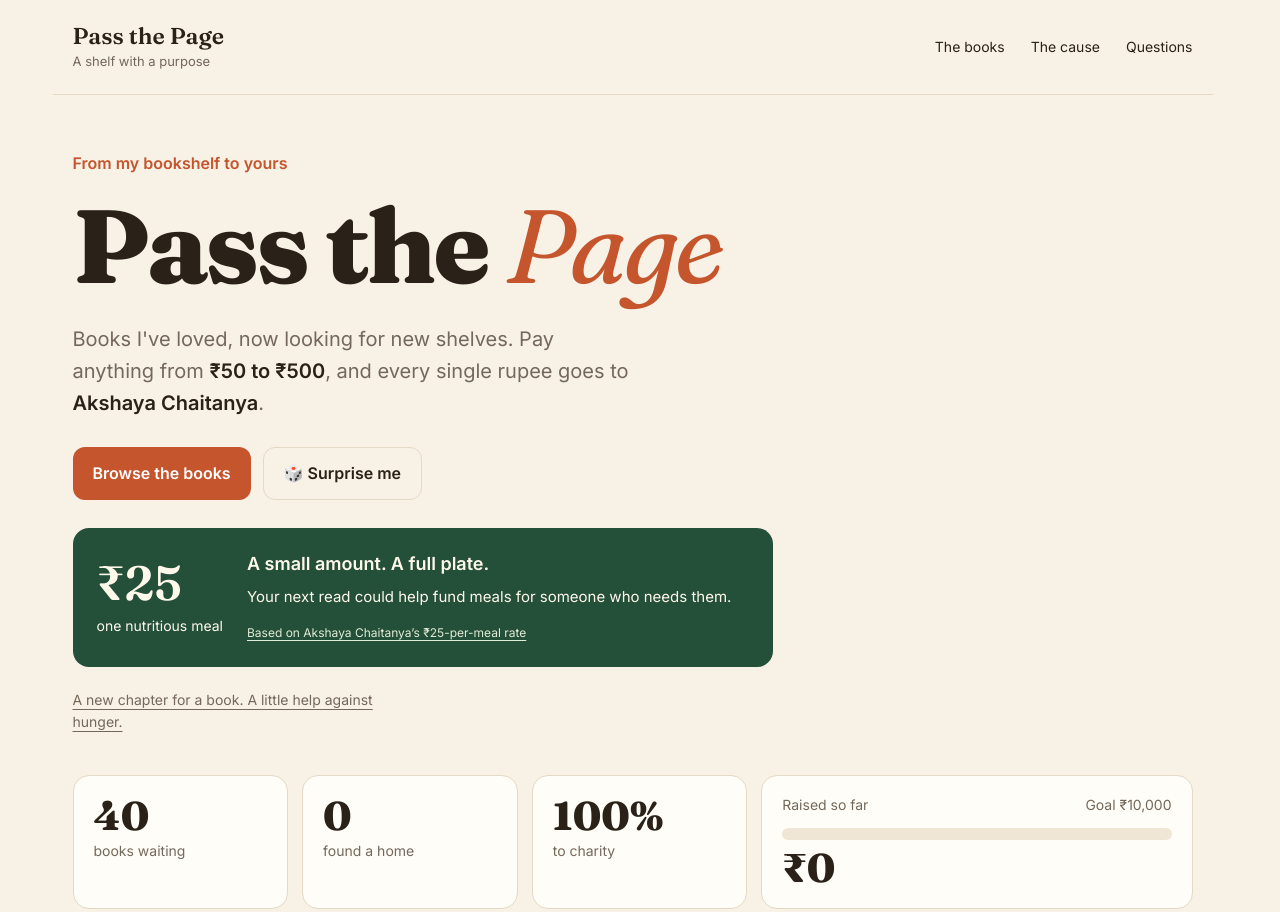
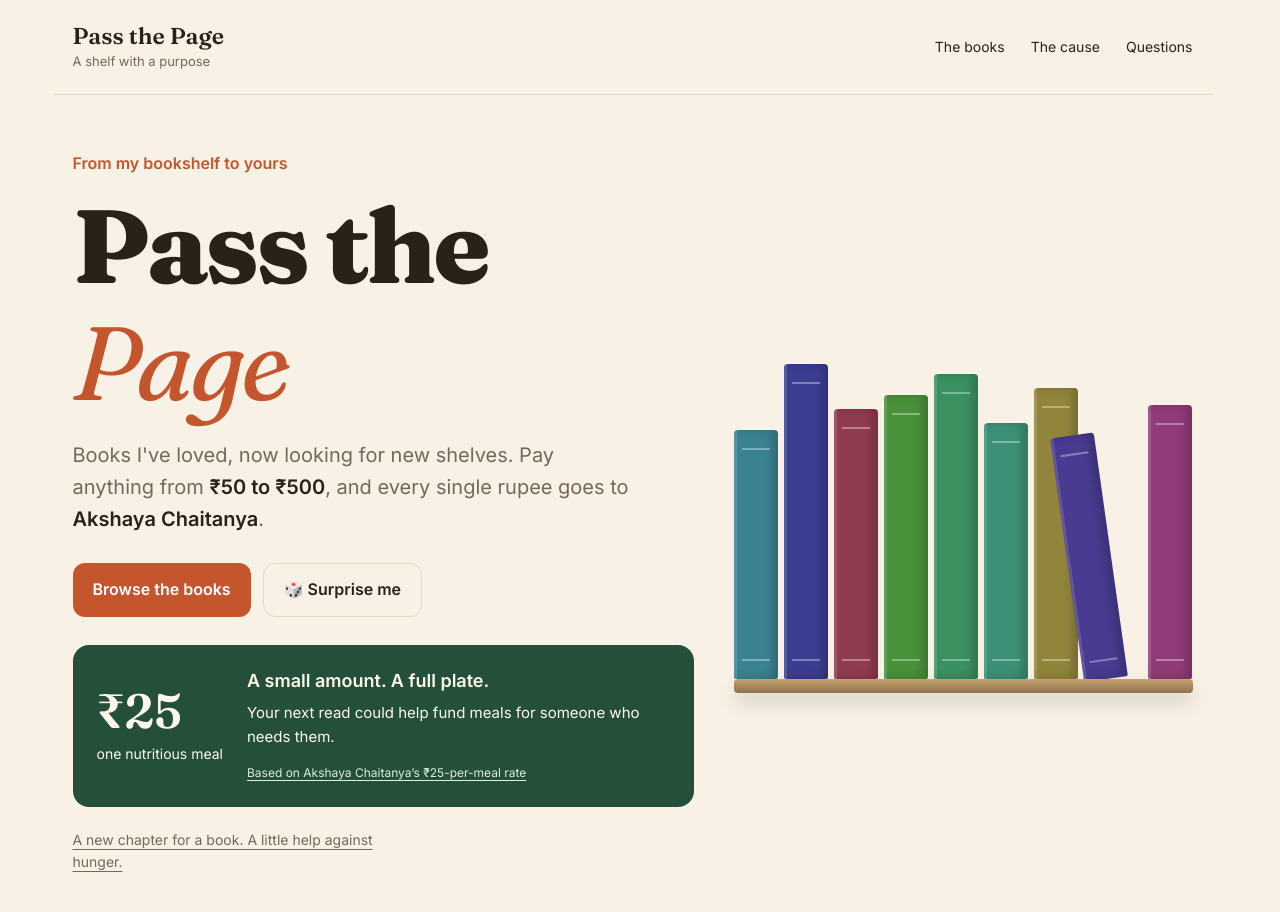
Before and after one commit to reyvansumbre200/Pass-the-page, a plain HTML site: page index.html in a window 1280 px wide. Shown: the top 912 px of the page. Drawn offline with Linux system fonts and the light colour scheme.

Commit message:
Restore decorative bookshelf in hero

```diff
--- a/index.html
+++ b/index.html
@@ -43,7 +43,7 @@
   .sec-head p { margin: 6px 0 0; color: var(--muted); }
 
   /* ---------- hero ---------- */
-  .hero { padding-block: 56px 40px; }
+  .hero { display: grid; grid-template-columns: minmax(0, 1.15fr) minmax(0, .85fr); gap: 40px; align-items: center; padding-block: 56px 40px; }
   .eyebrow { display: inline-flex; gap: 8px; align-items: center; font-size: 13px; letter-spacing: .12em; text-transform: uppercase; color: var(--accent); font-weight: 600; }
   .hero h1 { font-size: clamp(52px, 9vw, 104px); font-weight: 800; letter-spacing: -.03em; margin: 12px 0 0; }
   .hero h1 em { font-style: italic; font-weight: 400; color: var(--accent); }
@@ -56,6 +56,15 @@
   .btn.ghost { background: transparent; color: var(--ink); border: 1.5px solid var(--line); }
   .btn.wa { background: var(--wa); color: #fff; }
   .btn:disabled { background: var(--line); color: var(--muted); cursor: not-allowed; }
+
+  /* stacked spines illustration */
+  .shelf { position: relative; height: 360px; display: flex; align-items: flex-end; justify-content: center; gap: 6px; padding-bottom: 14px; }
+  .shelf::after { content: ""; position: absolute; left: 0; right: 0; bottom: 0; height: 14px; border-radius: 4px; background: linear-gradient(var(--kraft), color-mix(in srgb, var(--kraft) 70%, #000)); box-shadow: 0 10px 20px rgb(0 0 0 / .15); }
+  .spine { width: 44px; border-radius: 4px 4px 2px 2px; position: relative; box-shadow: inset -6px 0 10px rgb(0 0 0 / .18), inset 3px 0 0 rgb(255 255 255 / .15); transform-origin: bottom center; animation: rise .7s cubic-bezier(.2, .8, .2, 1.2) backwards; }
+  .spine::before, .spine::after { content: ""; position: absolute; left: 8px; right: 8px; height: 2px; background: rgb(255 255 255 / .35); }
+  .spine::before { top: 18px; } .spine::after { bottom: 18px; }
+  .spine.tilt { transform: rotate(-8deg); margin-right: 14px; }
+  @keyframes rise { from { transform: translateY(40px) scaleY(.6); opacity: 0; } }
 
   /* impact */
   .impact { display: grid; grid-template-columns: repeat(3, 1fr) 2fr; gap: 14px; }
@@ -215,6 +224,8 @@
   /* ---------- tablet & phone ---------- */
   @media (max-width: 900px) {
     .hero { grid-template-columns: 1fr; padding-top: 36px; }
+    .shelf { height: 170px; order: -1; }
+    .spine { width: 32px; }
     .impact { grid-template-columns: repeat(3, 1fr); }
     .impact .goal { grid-column: 1 / -1; }
   }
@@ -342,6 +353,7 @@
     </aside>
     <a class="cause-note" href="#cause">A new chapter for a book. A little help against hunger.</a>
   </div>
+  <div class="shelf" id="shelf" aria-hidden="true"></div>
 </header>
 
 <div class="wrap impact" aria-label="Impact so far">
@@ -672,6 +684,10 @@ fetch("books.json", { cache: "no-cache" }).then(r => r.json()).then(d => {
   const tick = () => { n = Math.min(raised, n + step); $("iRaised").textContent = inr(n); if (n < raised) requestAnimationFrame(tick); };
   new IntersectionObserver((es, o) => { if (es[0].isIntersecting) { tick(); $("iBar").style.width = Math.min(100, raised / (S.goal || 1) * 100) + "%"; o.disconnect(); } }).observe(goalTile);
 
+  // decorative shelf from real books
+  const spines = (BOOKS.length ? BOOKS : [{ title: "a" }]).slice(0, 9);
+  $("shelf").innerHTML = spines.map((b, i) => `<div class="spine${i === spines.length - 2 ? " tilt" : ""}" style="height:${62 + (hue(b.title) % 30)}%;background:hsl(${hue(b.title)} 42% ${b.blind ? 60 : 40}%);animation-delay:${i * 70}ms"></div>`).join("");
+
   // condition guide
   $("guideGrid").innerHTML = Object.values(COND).map(c => `<div class="tile"><h3>${meter(Object.keys(COND).find(k => COND[k] === c))} ${c.label}</h3><p>${c.desc}</p></div>`).join("")
     + Object.values(ED).map(e => `<div class="tile"><h3><span class="tag ${e.cls}">${e.label}</span></h3><p>${e.desc}</p></div>`).join("");
```
